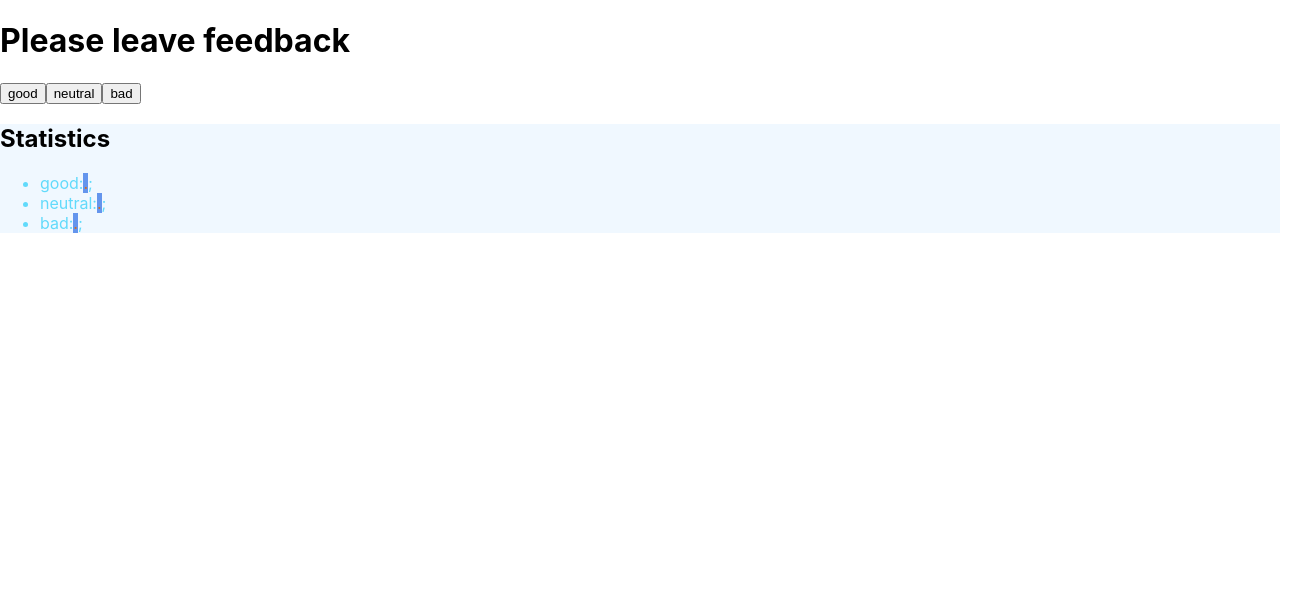
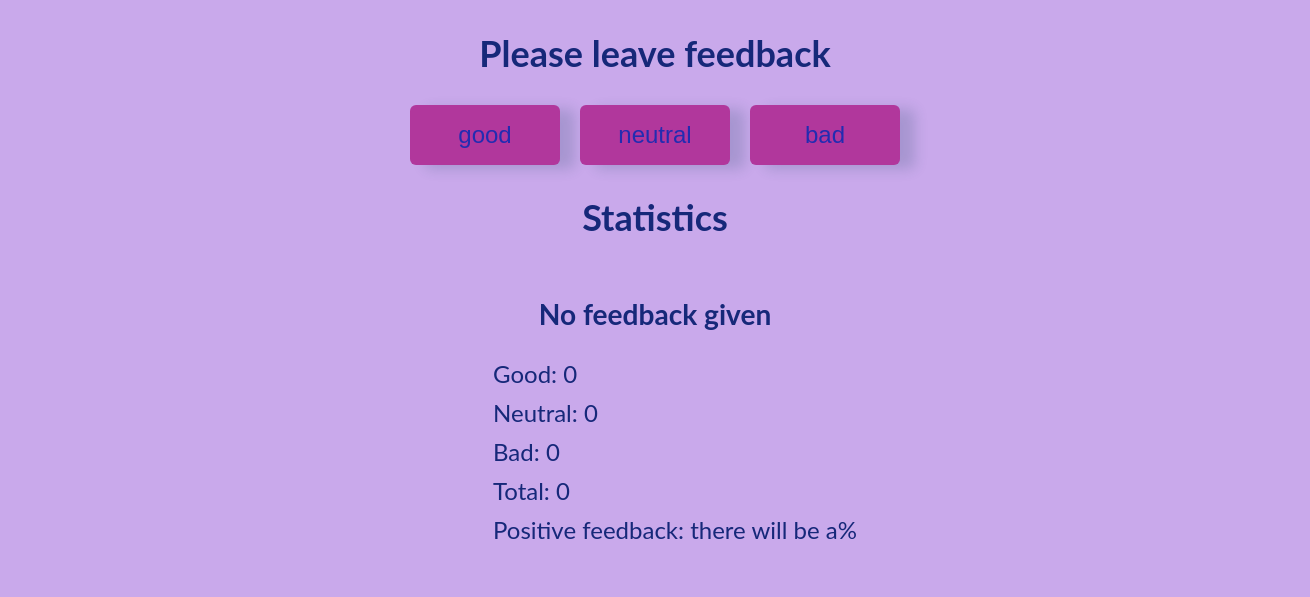
Before and after one commit to Vladomira/goit-react-hw-02-feedback, a React app: page / in a window 1280 px wide. Shown: the whole page, 1310 px wide, since content can reach past the window. Built offline with nearby package versions, Linux system fonts and the light colour scheme.

Commit message:
adds styles

```diff
--- a/src/components/App.js
+++ b/src/components/App.js
@@ -1,6 +1,9 @@
 import React, { Component } from "react";
-import Statistics from "./statistics/Statistiсs";
-import FeedbackOptions from "./FeedbackOptions";
+import Section from "./Section";
+import Notification from "./Notification";
+import Statistics from "./Statistics/Statistiсs";
+import FeedbackOptions from "./Feedback/FeedbackOptions";
+import Container from "./Container/Container";
 
 class App extends Component {
   state = {
@@ -8,24 +11,75 @@ class App extends Component {
     neutral: 0,
     bad: 0,
   };
+
+  handleIncrementVote = (evt) => {
+    const { target } = evt;
+    this.setState((prevState) => ({
+      //   [evt]: prevState[evt] + 1,
+      [target.textContent]: prevState[target.textContent] + 1,
+    }));
+  };
+  countTotalFeedback = () => {
+    const total = Object.values(this.state).reduce(
+      (prevValue, nextValue) => prevValue + nextValue
+    );
+    return total;
+  };
+
+  countPositiveFeedbackPercentage = () => {
+    const positivePercentage = Math.round(
+      (this.state.good / this.countTotalFeedback()) * 100
+    );
+
+    if (isNaN(positivePercentage)) {
+      return "there will be a";
+    } else {
+      return positivePercentage;
+    }
+  };
+
   render() {
+    const { good, neutral, bad } = this.state;
+    const total = this.countTotalFeedback();
+    const percentage = this.countPositiveFeedbackPercentage();
     return (
-      <div>
+      <Container>
+        <Section title="Please leave feedback"></Section>
         <FeedbackOptions
-          options={["good", "neutral", "bad"]}
+          options={Object.keys(this.state)}
           onLeaveFeedback={this.handleIncrementVote}
-        ></FeedbackOptions>
-        {/* отображение статистики */}
+        />
+        <Section title="Statistics"> </Section>
+        <Notification message="No feedback given"></Notification>
         <Statistics
-          // options={["good", "neutral", "bad"]}
-          good={this.state.good}
-          neutral={this.state.neutral}
-          bad={this.state.bad}
-          //  total={this.state.total} positivePercentage={this.state.positivePercentage} */}
+          good={good}
+          neutral={neutral}
+          bad={bad}
+          total={total}
+          positivePercentage={percentage}
         />
-      </div>
+      </Container>
     );
   }
 }
 
 export default App;
+// =====
+
+// =====
+//  {/* {Object.values(this.state).map((val) =>
+//             val > 0 ? ( */}
+// {/* ) */}
+//       {/* )} */}
+//       {/* {total > 0 ? (
+//           <Statistics
+//             good={good}
+//             neutral={neutral}
+//             bad={bad}
+//             total={total}
+//             positivePercentage={percentage}
+//           />
+//         ) : (
+//           <Notification message="No feedback given"></Notification>
+//         )} */}
+//       {/* </Section> */}
--- /dev/null
+++ b/src/components/Container/Container.js
@@ -0,0 +1,6 @@
+import React from "react";
+import "../styles/container.scss";
+
+export default function Container({ children }) {
+  return <div className="container">{children}</div>;
+}
--- a/src/components/FeedbackOptions.js
+++ b/src/components/Feedback/FeedbackOptions.js
@@ -1,70 +1,76 @@
-// import PropTypes from "prop-types";
-// import shortid from 'shortid';
+import PropTypes from "prop-types";
 // [option]: state[option] + 1,
-import st from "./statistics/Statistics.module.css";
-// import Statistics from "./statistics/Statistiсs";
+import "../styles/statistics.scss";
 import React, { Component } from "react";
 
 class FeedbackOptions extends Component {
-  state = {
-    good: 0,
-    neutral: 0,
-    bad: 0,
+  static defaultProps = {
+    options: PropTypes.array.isRequired,
+    // good: PropTypes.number.isRequired,
+    // neutral: PropTypes.number.isRequired,
+    // bad: PropTypes.number.isRequired,
   };
-
-  handleIncrementVote = (evt) => {
-    const { target } = evt;
-    this.setState((prevState) => {
-      // console.log(this.state.value, "state");
-
-      return {
-        [target.textContent]: prevState[target.textContent] + 1,
-      };
-    });
-  };
-
   render() {
     const { options } = this.props;
     return (
-      <div>
-        <h1>Please leave feedback</h1>
+      <div className="btn__block">
         {options.map((el) => (
-          //  btnId = shortid.generate()
           <button
             type="button"
-            className={st.btn}
+            className="btn__item"
             id={el}
             key={el}
-            onClick={this.handleIncrementVote}
+            onClick={this.props.onLeaveFeedback}
           >
             {el}
           </button>
         ))}
-        {/* <Statistics
-          good={this.state.good}
-          neutral={this.state.neutral}
-          bad={this.state.bad}
-        /> */}
-
-        {/* <div className={st.statistics}>
-          <h2>Statistics</h2>
-          <ul className={st.statistics__list}>
-            {options.map((el) => (
-              // const itemId = shortid.generate()
-              <li className={st.statistics__item} id={el} key={el}>
-                {el}:
-                <span className={st.statistics__vote}>{this.state.value}.</span>
-              </li>
-            ))} */}
-        {/* <li> Total: <span>{}</span>   </li> */}
-        {/* {/* <li>Positive feedback: <span>{}%</span></li> */}
-        {/* </ul>
-        </div> */}
       </div>
     );
   }
 }
 export default FeedbackOptions;
+// render() {
+//   const { options } = this.props;
+//   return (
+//     <div>
+//       <h1>Please leave feedback</h1>
+//       {options.map((el) => (
+//         //  btnId = shortid.generate()
+
+//         <button
+//           type="button"
+//           className={st.btn}
+//           id={el}
+//           key={el}
+//           onClick={this.handleIncrementVote}
+//         >
+//           {el}
+//         </button>
+//       ))}
+//       {/* <Statistics
+//         good={this.state.good}
+//         neutral={this.state.neutral}
+//         bad={this.state.bad}
+//       /> */}
+
+//       {/* <div className={st.statistics}>
+//         <h2>Statistics</h2>
+//         <ul className={st.statistics__list}>
+//           {options.map((el) => (
+//             // const itemId = shortid.generate()
+//             <li className={st.statistics__item} id={el} key={el}>
+//               {el}:
+//               <span className={st.statistics__vote}>{this.state.value}.</span>
+//             </li>
+//           ))} */}
+//       {/* <li> Total: <span>{}</span>   </li> */}
+//       {/* {/* <li>Positive feedback: <span>{}%</span></li> */}
+//       {/* </ul>
+//       </div> */}
+//     </div>
+//   );
+// }
 
 // =============
 // / onAction = () => {
--- /dev/null
+++ b/src/components/Notification.js
@@ -0,0 +1,25 @@
+import PropTypes from "prop-types";
+import React, { Component } from "react";
+// import "../styles/statistics.scss";
+
+class Notification extends Component {
+  static defaultProps = {
+    title: PropTypes.string.isRequired,
+  };
+  render() {
+    const { message } = this.props;
+    return (
+      <section>
+        <h3 className="title__notification">{message}</h3>
+      </section>
+    );
+  }
+}
+
+export default Notification;
+// export default function Notification({ title }) {
+//   return <section>{title && <h3>{title}</h3>}</section>;
+// }
+// Notification.propTypes = {
+//   title: PropTypes.string.isRequired,
+// };
--- /dev/null
+++ b/src/components/Section.js
@@ -0,0 +1,24 @@
+import PropTypes from "prop-types";
+import "./styles/statistics.scss";
+
+export default function Section({ title }) {
+  return (
+    <section>
+      <h1 className="title__main">{title}</h1>
+    </section>
+  );
+}
+Section.propTypes = {
+  title: PropTypes.string.isRequired,
+};
+// class Section extends Component {
+//   state = {
+//     visible: false,
+//   };
+//   onShow = () => {
+//     this.setState({ visible: true });
+//   };
+//   render() {
+//     return <h1>{this.props.title}</h1>;
+//   }
+// }
--- a/src/components/index.js
+++ /dev/null
@@ -1 +0,0 @@
-// export { default } from "./FeedbackOptions";
--- a/src/components/statistics/Statistics.module.css
+++ /dev/null
@@ -1,15 +0,0 @@
-.statistics {
-  background-color: aliceblue;
-}
-.statistics__list {
-  display: flex;
-  flex-direction: column;
-}
-.statistics__item {
-  color: #61dafb;
-}
-.statistics__vote {
-  color: chocolate;
-  background: cornflowerblue;
-  width: 20px;
-}
--- a/src/components/statistics/Statistiсs.js
+++ b/src/components/statistics/Statistiсs.js
@@ -1,54 +1,65 @@
-import React, { Component } from "react";
-// import ReactDOM from "react";
-// import shortid from "shortid";
-import st from "./Statistics.module.css";
+import React from "react";
+import PropTypes from "prop-types";
+import "../styles/statistics.scss";
 
-class Statistics extends Component {
-  // state = {
-  //   good: 0,
-  //   neutral: 0,
-  //   bad: 0,
-  // }
+// ===
+const Statistics = ({ good, neutral, bad, total, positivePercentage }) => {
+  return (
+    <>
+      <ul className="statistics__list">
+        <li className="statistics__item">Good: {good}</li>
+        <li className="statistics__item">Neutral: {neutral}</li>
+        <li className="statistics__item">Bad: {bad}</li>
+        <li className="statistics__item">Total: {total}</li>
+        <li className="statistics__item">
+          Positive feedback: {positivePercentage}%
+        </li>
+      </ul>
+    </>
+  );
+};
+Statistics.propTypes = {
+  good: PropTypes.number.isRequired,
+  neutral: PropTypes.number.isRequired,
+  bad: PropTypes.number.isRequired,
+  total: PropTypes.number.isRequired,
+  // positivePercentage: PropTypes.number.isRequired,
+};
+export default Statistics;
+// ==============
+// class Statistics extends Component {
+//   static defaultProps = {
+//     good: PropTypes.number.isRequired,
+//     neutral: PropTypes.number.isRequired,
+//     bad: PropTypes.number.isRequired,
+//     total: PropTypes.number.isRequired,
+//     positivePercentage: PropTypes.number.isRequired,
+//   };
 
-  render() {
-    // const { options } = this.props;
-    // console.log(Object.values(this.props));
-    // console.log(Object.keys(this.props));
-    return (
-      <div className={st.statistics}>
-        <h2>Statistics</h2>
-        <ul className={st.statistics__list}>
-          {Object.keys(this.props).map((el) => (
-            // const itemId = shortid.generate()
-            <li className={st.statistics__item} id={el} key={el}>
-              {el}:
-              <span className={st.statistics__vote}>{this.props.value}.</span>;
-            </li>
-          ))}
-          {/* <li> Total: <span>{}</span>   </li> */}
-          {/* {/* <li>Positive feedback: <span>{}%</span></li> */}
-        </ul>
-      </div>
-    );
-  }
-}
-export default Statistics;
+//   render() {
+//     return (
+//       <>
+//         <h2>Statistics</h2>
+//         <ul className={st.statistics__list}>
+//           {Object.entries(this.props).map(([key, value]) => (
+//             <li className={st.statistics__item} id={key} key={key}>
+//               {key}:<span className={st.statistics__vote}>{value}</span>
+//             </li>
+//           ))}
+//         </ul>
+//       </>
+//     );
+//   }
+// }
 
-// ========
-// const Statistics = ({ options }) => {
-//   return (
-//     <div className={st.statistics}>
-//       <h2>Statistics</h2>
-//       <ul className={st.statistics__list}>
-//         {options.map((el) => (
-//           // const itemId = shortid.generate()
-//           <li className={st.statistics__item} id={el} key={el}>
-//             {el}:<span className={st.statistics__vote}>{this.state.value}</span>
-//           </li>
-//         ))}
-//         {/* <li> Total: <span>{}</span>   </li> */}
-//         {/* {/* <li>Positive feedback: <span>{}%</span></li> */}
-//       </ul>
-//     </div>
-//   );
-// };
+// ===============
+///
+//  {/* {Object.keys(this.props).map((el) => (
+//             // const itemId = shortid.generate()
+//             <li className={st.statistics__item} id={el} key={el}>
+//               {el}:
+//               <span className={st.statistics__vote}>{this.props.value}.</span>;
+//             </li>
+//           ))} */}
+//           {/* <li> Total: <span>{}</span>   </li> */}
+//           {/* {/* <li>Positive feedback: <span>{}%</span></li> */}
--- /dev/null
+++ b/src/components/styles/container.scss
@@ -0,0 +1,23 @@
+.container {
+  display: flex;
+  flex-direction: column;
+  align-items: center;
+  max-width: 1200px;
+  min-width: 100vw;
+  margin-left: auto;
+  margin-right: auto;
+  padding-left: 15px;
+  padding-right: 15px;
+  padding-top: 1px;
+}
+body {
+  background: rgb(201, 169, 235);
+  // background: linear-gradient(45deg, rgb(207, 191, 154), rgb(26, 11, 90));
+  font-family: "Lato", sans-serif;
+  font-size: 24px;
+}
+ul,
+li,
+section {
+  margin: 0;
+}
--- /dev/null
+++ b/src/components/styles/statistics.scss
@@ -0,0 +1,57 @@
+.btn {
+  &__block {
+    display: flex;
+    align-items: center;
+  }
+  &__item {
+    display: flex;
+    align-items: center;
+    justify-content: center;
+    width: 150px;
+    height: 60px;
+    transform: scale(1);
+    border-radius: 6px;
+    font-size: 24px;
+    line-height: 0.3px;
+    border: none;
+    color: rgb(34, 44, 177);
+    background-color: rgb(177, 55, 156);
+    box-shadow: 15px 4px 13px 0px rgba(35, 76, 107, 0.2);
+    transition: transform 300 cubic-bezier(0.075, 0.82, 0.165, 1),
+      background-color 300 cubic-bezier(0.165, 0.84, 0.44, 1);
+
+    &:not(:last-child) {
+      margin-right: 20px;
+    }
+    &:hover,
+    &:focus {
+      transform: scale(1.1);
+      color: rgb(177, 55, 156);
+      background-color: rgb(24, 109, 165);
+    }
+  }
+}
+.title {
+  &__main {
+    color: #162879;
+  }
+  &__notification {
+    color: #162879;
+  }
+}
+.statistics {
+  &__list {
+    display: flex;
+    flex-direction: column;
+    padding-bottom: 50px;
+  }
+  &__item {
+    list-style: none;
+    color: #162879;
+    font-size: 24px;
+
+    &:not(:last-child) {
+      margin-bottom: 10px;
+    }
+  }
+}
```
Also changed, not shown: package.json (+6 -1 lines), public/index.html (+1 -22 lines), src/App.css (deleted, +0 -38 lines), src/components/statistics/Statiscticsrender.js (deleted, +0 -14 lines), 1 other file.
